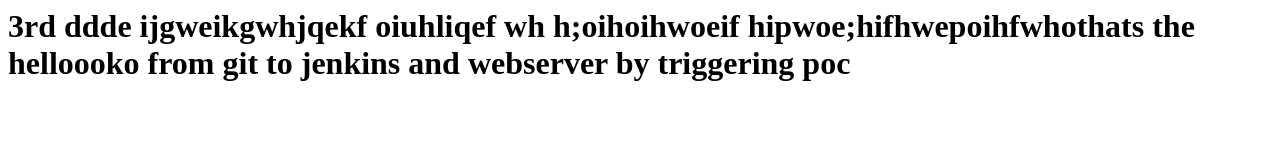
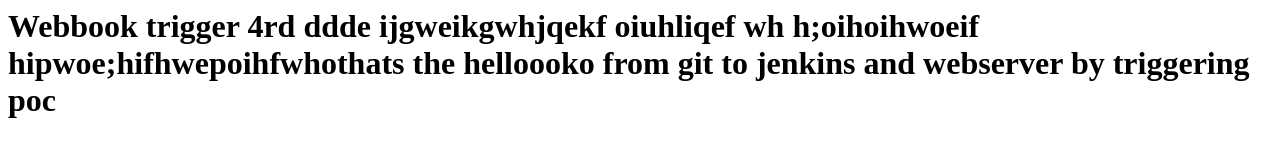
Before and after one commit to ramana-coder/Batch30, a plain HTML site: page index.html in a window 1280 px wide. Drawn offline with Linux system fonts and the light colour scheme.

Commit message:
Updated index.html with 13 new items

```diff
--- a/index.html
+++ b/index.html
@@ -1 +1 @@
-<h1>3rd ddde ijgweikgwhjqekf oiuhliqef wh h;oihoihwoeif hipwoe;hifhwepoihfwhothats the  helloooko from git to jenkins and webserver by triggering poc </h1>
+<h1>Webbook trigger 4rd ddde ijgweikgwhjqekf oiuhliqef wh h;oihoihwoeif hipwoe;hifhwepoihfwhothats the  helloooko from git to jenkins and webserver by triggering poc </h1>
```
